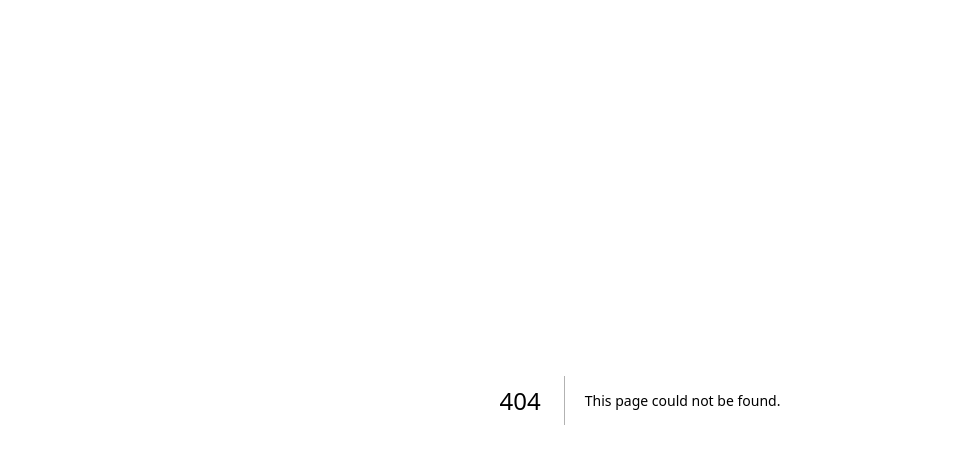
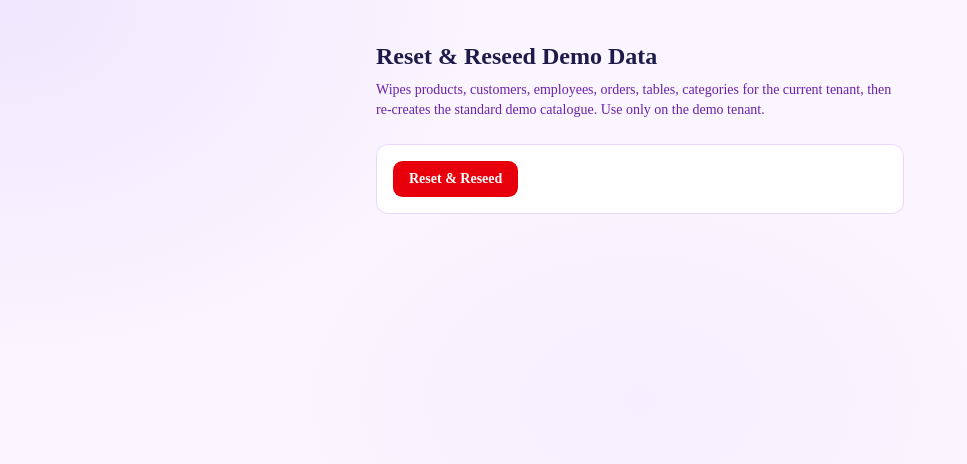
Before and after one commit to novasa91/pos, a Next.js app: page /admin/reset in a window 1280 px wide. Before the commit this address had no page. Shown: the top 464 px of the page, without its empty margins (0-967 px from the left). Built offline with nearby package versions, Linux system fonts and the light colour scheme.

Commit message:
feat: add /admin/reset page for one-click reset+reseed

```diff
--- /dev/null
+++ b/src/app/admin/reset/page.tsx
@@ -0,0 +1,85 @@
+"use client";
+
+import { useState } from "react";
+
+type Step = "idle" | "resetting" | "seeding" | "done" | "error";
+
+export default function AdminResetPage() {
+  const [step, setStep] = useState<Step>("idle");
+  const [message, setMessage] = useState<string>("");
+
+  async function callApi(path: string) {
+    const res = await fetch(path, {
+      method: "POST",
+      headers: { "Content-Type": "application/json" },
+      body: "{}",
+    });
+    const text = await res.text();
+    if (!res.ok) {
+      throw new Error(`${res.status} ${res.statusText} — ${text}`);
+    }
+    return text;
+  }
+
+  async function runReset() {
+    if (
+      !confirm(
+        "ลบข้อมูลทั้งหมด (สินค้า/ลูกค้า/พนักงาน/ออเดอร์/โต๊ะ/หมวดหมู่) แล้วเติม demo data ใหม่?\n\nการกระทำนี้ไม่สามารถ undo ได้",
+      )
+    ) {
+      return;
+    }
+    setMessage("");
+    try {
+      setStep("resetting");
+      const reset = await callApi("/api/admin/reset-tenant");
+      setMessage(`Reset: ${reset}`);
+
+      setStep("seeding");
+      const seed = await callApi("/api/admin/seed-demo");
+      setMessage(`Seed: ${seed}`);
+      setStep("done");
+    } catch (err) {
+      setMessage(err instanceof Error ? err.message : String(err));
+      setStep("error");
+    }
+  }
+
+  return (
+    <div className="mx-auto max-w-xl px-6 py-10">
+      <h1 className="text-2xl font-bold">Reset &amp; Reseed Demo Data</h1>
+      <p className="mt-2 text-sm text-muted-foreground">
+        Wipes products, customers, employees, orders, tables, categories for
+        the current tenant, then re-creates the standard demo catalogue.
+        Use only on the demo tenant.
+      </p>
+
+      <div className="mt-6 rounded-lg border bg-card p-4">
+        <button
+          onClick={runReset}
+          disabled={step === "resetting" || step === "seeding"}
+          className="rounded-md bg-red-600 px-4 py-2 text-sm font-semibold text-white hover:bg-red-700 disabled:opacity-50"
+        >
+          {step === "idle" || step === "done" || step === "error"
+            ? "Reset & Reseed"
+            : step === "resetting"
+              ? "กำลังลบข้อมูล..."
+              : "กำลังเติมข้อมูล..."}
+        </button>
+        {message && (
+          <pre className="mt-4 overflow-x-auto rounded-md bg-muted p-3 text-xs">
+            {message}
+          </pre>
+        )}
+        {step === "done" && (
+          <p className="mt-3 text-sm text-green-600">
+            เสร็จเรียบร้อย — ระบบพร้อมสำหรับผู้ใช้ใหม่แล้ว
+          </p>
+        )}
+        {step === "error" && (
+          <p className="mt-3 text-sm text-red-600">เกิดข้อผิดพลาด ดู log ด้านบน</p>
+        )}
+      </div>
+    </div>
+  );
+}
```
